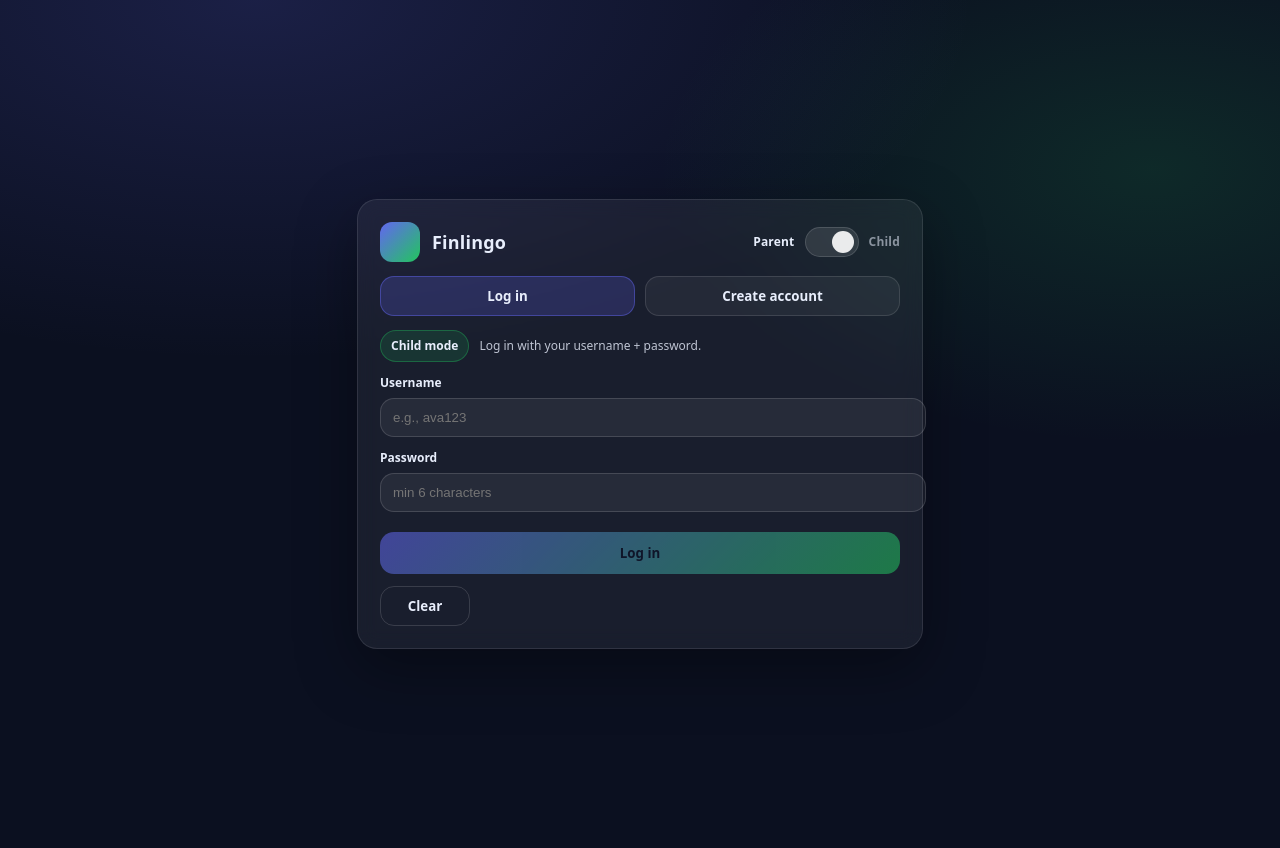
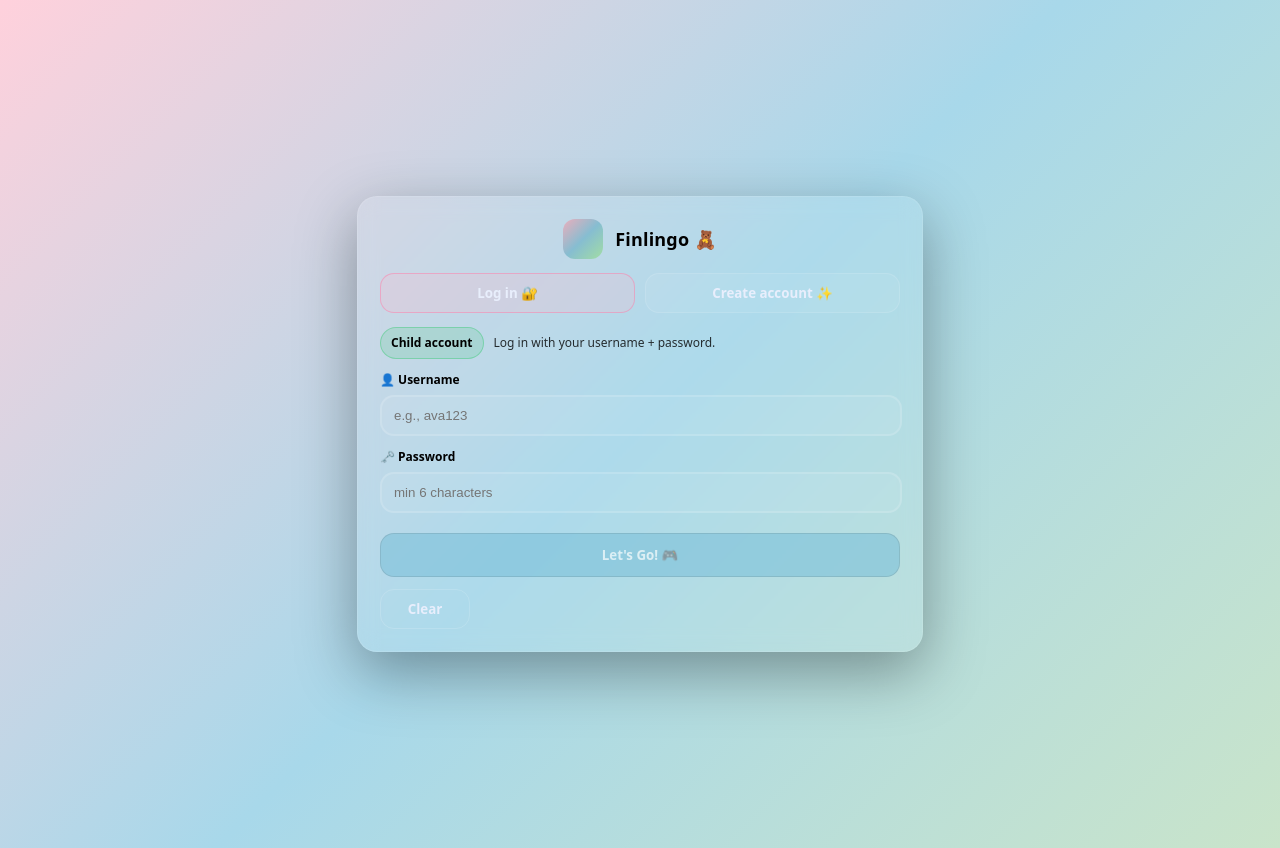
Before and after one commit to k-rameen/Finlingo, a React app in the folder frontend/: page / in a window 1280 px wide. Built offline with nearby package versions, Linux system fonts and the light colour scheme; the HTML template or start-up script is replaced by a standard one.

Commit message:
Updated color scheme

```diff
--- a/frontend/src/pages/Login.jsx
+++ b/frontend/src/pages/Login.jsx
@@ -1,9 +1,8 @@
 import React, { useMemo, useState } from "react";
-import { login, signupChild, signupParent } from "../api/auth";
+import { login, signupChild } from "../api/auth";
 import { useNavigate } from "react-router-dom";
 
 /*
-  - parent/child toggle
   - login/signup tabs
   - conditional fields
   - now connected to backend (flask)
@@ -12,19 +11,15 @@ import { useNavigate } from "react-router-dom";
 export default function AuthPage() {
   const navigate = useNavigate();
 
-  const [mode, setMode] = useState("child"); // "child" | "parent"
   const [view, setView] = useState("login"); // "login" | "signup"
 
   const [loading, setLoading] = useState(false);
   const [error, setError] = useState("");
 
   const [form, setForm] = useState({
-    // shared
     name: "",
     username: "",
     password: "",
-    // parent-only
-    childId: "",
   });
 
   const fields = useMemo(() => {
@@ -33,14 +28,9 @@ export default function AuthPage() {
       return ["username", "password"];
     }
 
-    // signup: depends on mode
-    if (mode === "child") {
+    // signup: child only
     return ["name", "username", "password"];
-    }
-
-    // parent signup
-    return ["name", "username", "password", "childId"];
-  }, [mode, view]);
+  }, [view]);
 
   const canSubmit = useMemo(() => {
     for (const key of fields) {
@@ -79,12 +69,10 @@ export default function AuthPage() {
         // route by role
         navigate("/home");
 
-
         return;
       }
 
-      // signup
-      if (mode === "child") {
+      // signup - child only
       const res = await signupChild({
         name: form.name.trim(),
         username: form.username.trim(),
@@ -92,14 +80,14 @@ export default function AuthPage() {
       });
 
       if (!res?.ok) {
-          setError(res?.error || "Child signup failed");
+        setError(res?.error || "Signup failed");
         return;
       }
 
       // show child id so parent can use it
       const childId = res?.user?.childId;
       alert(
-          `Child account created \n\nChild ID: ${childId}\n\nSave this ID and use it when creating the parent account.`
+        `Child account created \n\nChild ID: ${childId}\n\nSave this ID.`
       );
 
       // switch to login, keep username/password for convenience
@@ -108,34 +96,8 @@ export default function AuthPage() {
         name: "",
         username: prev.username,
         password: prev.password,
-          childId: "",
       }));
 
-        return;
-      }
-
-      // parent signup
-      const res = await signupParent({
-        name: form.name.trim(),
-        username: form.username.trim(),
-        password: form.password,
-        childId: form.childId.trim(),
-      });
-
-      if (!res?.ok) {
-        setError(res?.error || "Parent signup failed");
-        return;
-      }
-
-      alert("Parent account created! Now log in.");
-
-      setView("login");
-      setForm((prev) => ({
-        name: "",
-        username: prev.username,
-        password: prev.password,
-        childId: "",
-      }));
     } catch (err) {
       setError("Network error. Is the backend running on http://127.0.0.1:5050?");
     } finally {
@@ -152,7 +114,6 @@ export default function AuthPage() {
       name: nextView === "login" ? "" : prev.name,
       username: prev.username,
       password: prev.password,
-      childId: nextView === "login" ? "" : prev.childId,
     }));
   }
 
@@ -163,30 +124,26 @@ export default function AuthPage() {
           <div style={styles.brand}>
             <div style={styles.logo} />
             <div>
-              <div style={styles.title}>Finlingo</div>
+              <div style={styles.title}>Finlingo 🧸</div>
             </div>
           </div>
-
-          <ModeToggle mode={mode} onChange={setMode} />
         </div>
 
         <div style={styles.tabs}>
           <TabButton active={view === "login"} onClick={() => switchView("login")}>
-            Log in
+            Log in 🔐
           </TabButton>
           <TabButton active={view === "signup"} onClick={() => switchView("signup")}>
-            Create account
+            Create account ✨
           </TabButton>
         </div>
 
         <div style={styles.modeLine}>
-          <span style={styles.modePill}>{mode === "child" ? "Child mode" : "Parent mode"}</span>
+          <span style={styles.modePill}>Child account</span>
           <span style={styles.modeHint}>
             {view === "login"
               ? "Log in with your username + password."
-              : mode === "child"
-              ? "Create a child account."
-              : "Create a parent account and link to your child."}
+              : "Create a child account."}
           </span>
         </div>
 
@@ -196,7 +153,7 @@ export default function AuthPage() {
           {fields.includes("name") && (
             <Field
               label="Name"
-              placeholder={mode === "child" ? "e.g., Ava" : "e.g., Sarah Ahmed"}
+              placeholder="e.g., Ava"
               value={form.name}
               onChange={(v) => updateField("name", v)}
             />
@@ -204,7 +161,7 @@ export default function AuthPage() {
 
           {fields.includes("username") && (
             <Field
-              label="Username"
+              label="👤 Username"
               placeholder="e.g., ava123"
               value={form.username}
               onChange={(v) => updateField("username", v)}
@@ -214,22 +171,12 @@ export default function AuthPage() {
 
           {fields.includes("password") && (
             <Field
-              label="Password"
+              label="🗝️ Password"
               placeholder="min 6 characters"
               value={form.password}
               onChange={(v) => updateField("password", v)}
               type="password"
               autoComplete={view === "login" ? "current-password" : "new-password"}
-            />
-          )}
-
-          {fields.includes("childId") && (
-            <Field
-              label="Child ID"
-              placeholder="e.g., CH-48219"
-              value={form.childId}
-              onChange={(v) => updateField("childId", v)}
-              helper="Paste the Child ID created when the child account was made."
             />
           )}
 
@@ -242,7 +189,7 @@ export default function AuthPage() {
             }}
             disabled={!canSubmit || loading}
           >
-            {loading ? "Please wait..." : view === "login" ? "Log in" : "Create account"}
+            {loading ? "Please wait..." : view === "login" ? "Let's Go! 🎮" : "Create account"}
           </button>
 
           <div style={styles.footerRow}>
@@ -250,7 +197,7 @@ export default function AuthPage() {
               type="button"
               onClick={() => {
                 setError("");
-                setForm({ name: "", username: "", password: "", childId: "" });
+                setForm({ name: "", username: "", password: "" });
               }}
               style={styles.ghostBtn}
               disabled={loading}
@@ -260,29 +207,6 @@ export default function AuthPage() {
           </div>
         </form>
       </div>
-    </div>
-  );
-}
-
-function ModeToggle({ mode, onChange }) {
-  const isChild = mode === "child";
-  return (
-    <div style={styles.toggleWrap}>
-      <span style={{ ...styles.toggleLabel, opacity: isChild ? 1 : 0.55 }}>Parent</span>
-
-      <button
-        type="button"
-        onClick={() => onChange(isChild ? "parent" : "child")}
-        style={{
-          ...styles.toggleBtn,
-          justifyContent: isChild ? "flex-end" : "flex-start",
-        }}
-        aria-label="toggle parent/child mode"
-      >
-        <span style={styles.toggleKnob} />
-      </button>
-
-      <span style={{ ...styles.toggleLabel, opacity: isChild ? 0.55 : 1 }}>Child</span>
     </div>
   );
 }
@@ -326,8 +250,7 @@ const styles = {
     placeItems: "center",
     padding: 24,
     background:
-      "radial-gradient(1200px 600px at 20% 0%, rgba(99,102,241,0.18), transparent 60%), radial-gradient(900px 500px at 90% 20%, rgba(34,197,94,0.14), transparent 55%), #0b1020",
-    color: "#e8eefc",
+      "linear-gradient(135deg, #FFD1DC 0%, #A8D8EA 50%, #C9E4CA 100%)",
     fontFamily:
       'ui-sans-serif, system-ui, -apple-system, Segoe UI, Roboto, Helvetica, Arial, "Apple Color Emoji", "Segoe UI Emoji"',
   },
@@ -343,7 +266,7 @@ const styles = {
   header: {
     display: "flex",
     alignItems: "center",
-    justifyContent: "space-between",
+    justifyContent: "center",
     gap: 14,
     marginBottom: 14,
   },
@@ -352,29 +275,9 @@ const styles = {
     width: 40,
     height: 40,
     borderRadius: 12,
-    background: "linear-gradient(135deg, rgba(99,102,241,1), rgba(34,197,94,1))",
+    background: "linear-gradient(135deg, #eaaebc 0%, #86bdd1 50%, #a2dda4)",
   },
   title: { fontSize: 18, fontWeight: 800, letterSpacing: 0.2 },
-
-  toggleWrap: { display: "flex", alignItems: "center", gap: 10 },
-  toggleLabel: { fontSize: 12, fontWeight: 700, letterSpacing: 0.2 },
-  toggleBtn: {
-    width: 54,
-    height: 30,
-    borderRadius: 999,
-    padding: 4,
-    background: "rgba(255,255,255,0.10)",
-    border: "1px solid rgba(255,255,255,0.14)",
-    display: "flex",
-    alignItems: "center",
-    cursor: "pointer",
-  },
-  toggleKnob: {
-    width: 22,
-    height: 22,
-    borderRadius: 999,
-    background: "rgba(255,255,255,0.90)",
-  },
 
   tabs: {
     display: "grid",
@@ -392,8 +295,8 @@ const styles = {
     cursor: "pointer",
   },
   tabActive: {
-    background: "rgba(99,102,241,0.22)",
-    border: "1px solid rgba(99,102,241,0.45)",
+    background: "rgba(255, 184, 202, 0.22)",
+    border: "1px solid rgba(255, 118, 164, 0.45)",
   },
 
   modeLine: {
@@ -419,7 +322,7 @@ const styles = {
     borderRadius: 14,
     background: "rgba(239,68,68,0.12)",
     border: "1px solid rgba(239,68,68,0.35)",
-    color: "#ffd3d3",
+    color: "#9c5353",
     fontSize: 12,
     fontWeight: 700,
   },
@@ -428,12 +331,12 @@ const styles = {
   field: { marginBottom: 12 },
   label: { display: "block", fontSize: 12, fontWeight: 700, marginBottom: 6 },
   input: {
-    width: "100%",
+    width: "95%",
     padding: "11px 12px",
     borderRadius: 14,
-    border: "1px solid rgba(255,255,255,0.14)",
+    border: "2px solid rgba(255,255,255,0.14)",
     background: "rgba(255,255,255,0.06)",
-    color: "#e8eefc",
+    color: "#000000",
     outline: "none",
   },
   helper: { fontSize: 11, opacity: 0.72, marginTop: 6 },
@@ -442,10 +345,10 @@ const styles = {
     width: "100%",
     padding: "12px 14px",
     borderRadius: 14,
-    border: "none",
-    color: "#081027",
+    border: "1px solid rgba(0, 0, 0, 0.18)",
+    color: "#ffffff",
     fontWeight: 900,
-    background: "linear-gradient(135deg, rgba(99,102,241,1), rgba(34,197,94,1))",
+    background: "#78bfd8",
     marginTop: 8,
   },
   footerRow: {
```
Lines whose indentation alone changed are shown as unchanged.
